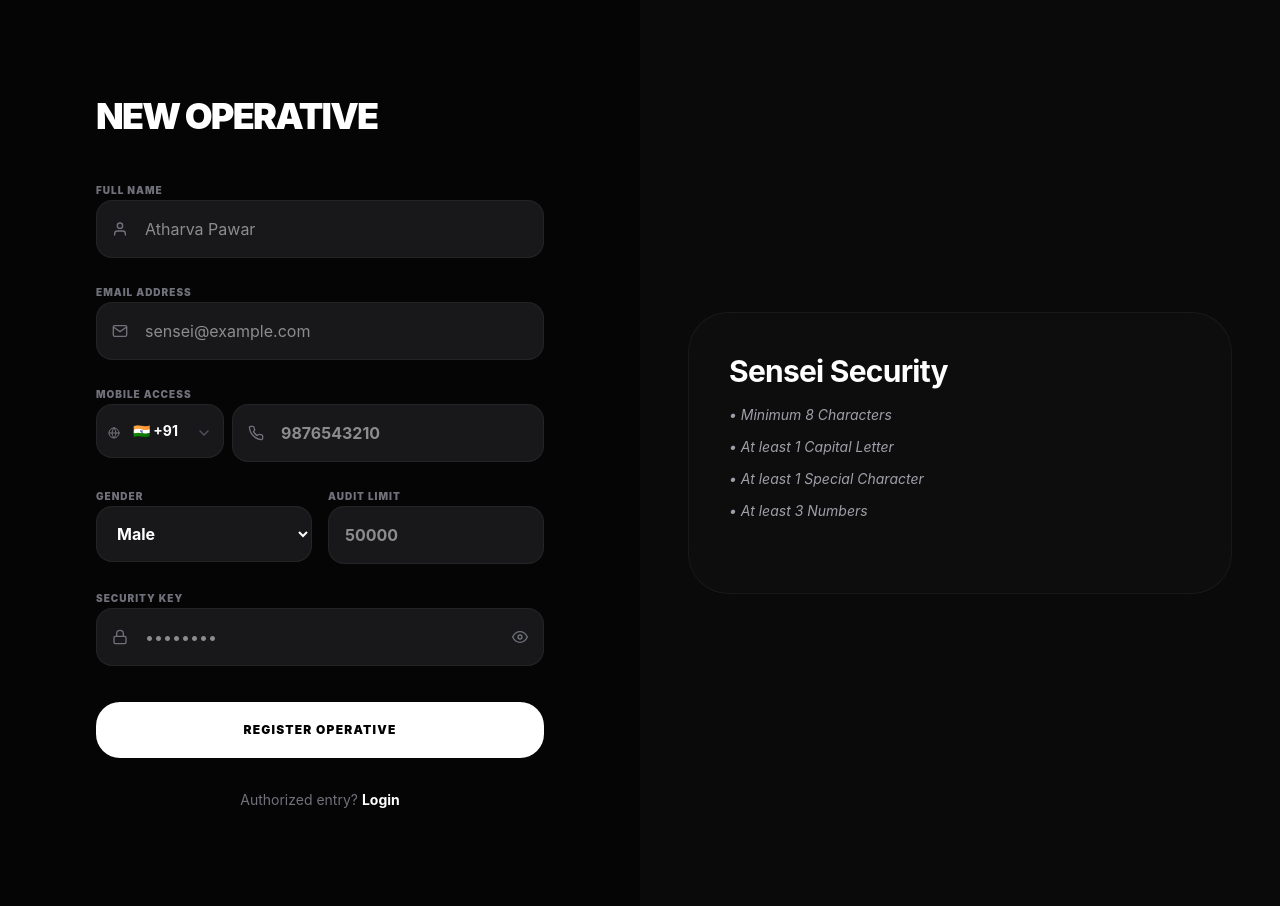
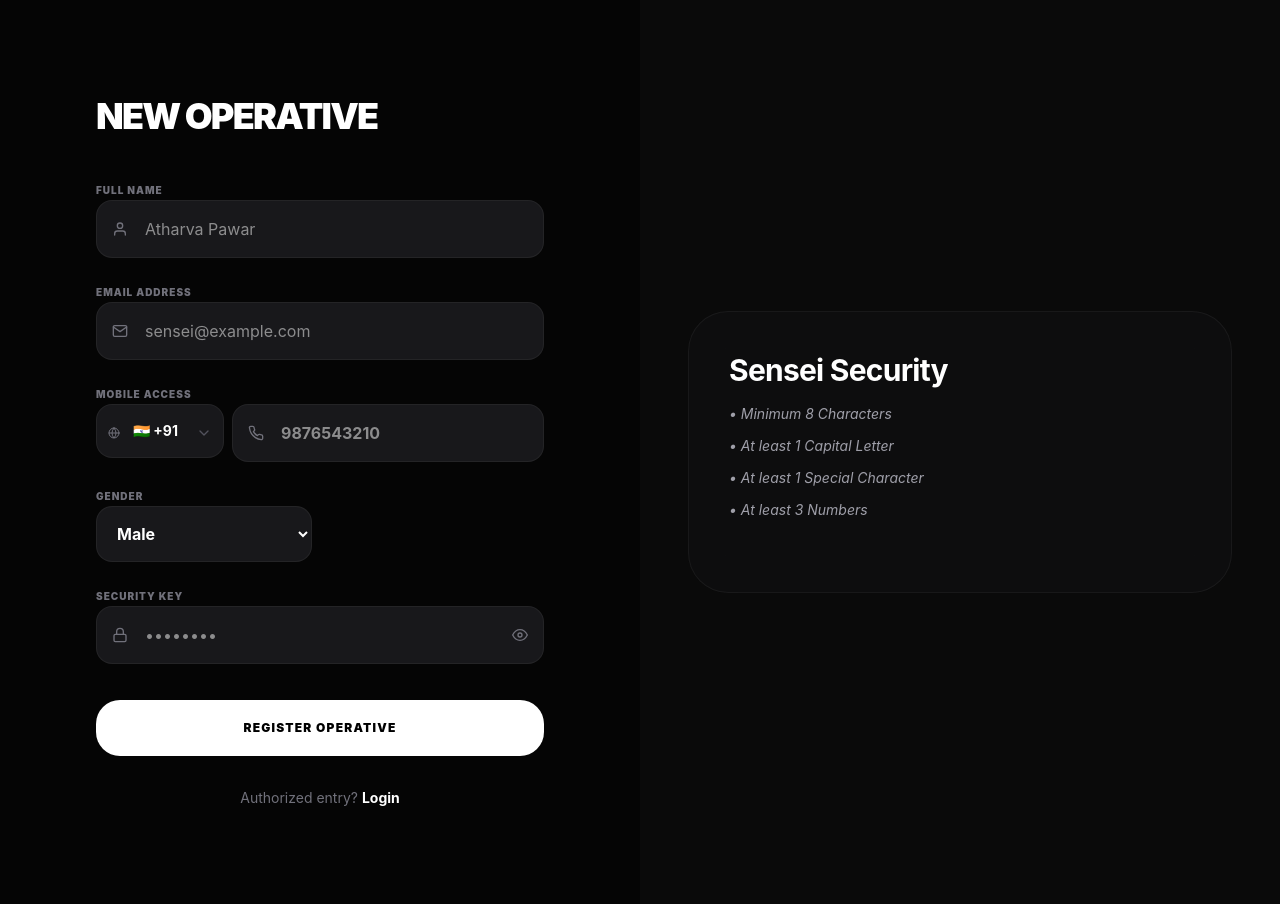
Before and after one commit to Atharvap7804/ExpenseSensei, a React (Vite) app: page /register in a window 1280 px wide. Built offline with nearby package versions, Linux system fonts and the light colour scheme.

Commit message:
limit changes

```diff
--- a/src/pages/Register.jsx
+++ b/src/pages/Register.jsx
@@ -131,10 +131,6 @@ const Register = () => {
                   <option value="Female">Female</option>
                 </select>
               </div>
-              <div className="space-y-2">
-                <label className="text-[10px] uppercase font-black tracking-widest text-zinc-500">Audit Limit</label>
-                <input type="number" value={formData.limit} onChange={(e) => setFormData({...formData, limit: e.target.value})} className="w-full bg-zinc-900 border border-white/5 p-4 rounded-2xl outline-none font-bold" placeholder="50000" />
-              </div>
             </div>
 
 
```
